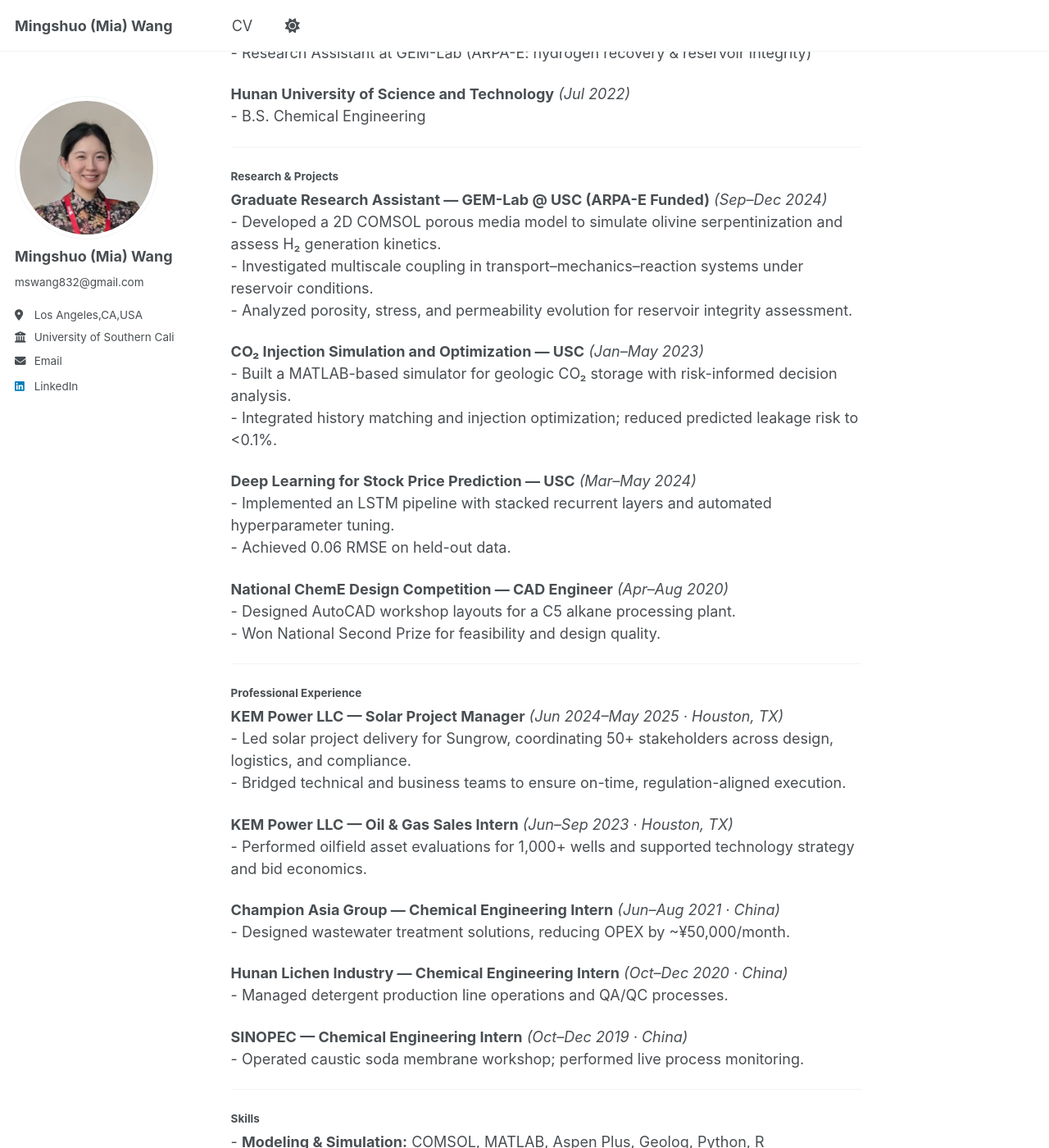
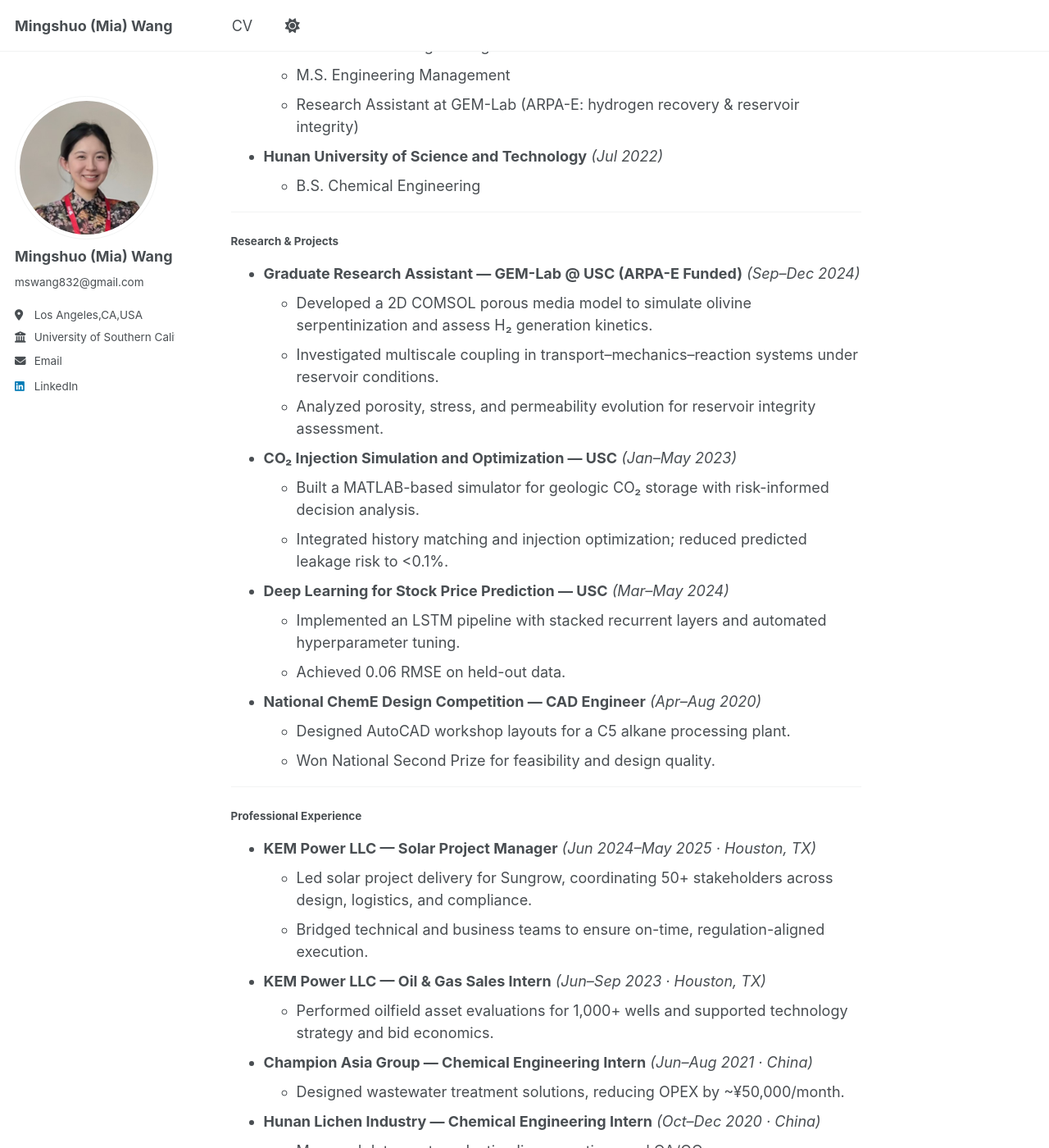
Before and after one commit to Miawang32/Miawang32.github.io, a Jekyll site: the page built from _pages/about.md, in a window 1280 px wide and 1400 px high, scrolled down 673 px. Shown: the whole window at 82% size. Built offline with Jekyll 4.4.1, drawn with Linux system fonts in a browser that asks for light colours; a script that is not in the unit is left out; some of the changed text lies outside the part shown.

Commit message:
Update about.md

```diff
--- a/_pages/about.md
+++ b/_pages/about.md
@@ -13,86 +13,73 @@ In parallel, I developed a [MATLAB-based simulation framework](https://github.co
 
 With a blend of technical, analytical, and management skills, I am passionate about applying multidisciplinary knowledge to real-world challenges in clean energy, carbon storage, and sustainable infrastructure.
 
-<h4>Education</h4>
+---
 
-<p><strong>University of Southern California</strong> <em>(May 2025)</em><br>
-- M.S. Petroleum Engineering<br>
-- M.S. Engineering Management<br>
-- Research Assistant at GEM-Lab (ARPA-E: hydrogen recovery & reservoir integrity)
-</p>
+#### Education
 
-<p><strong>Hunan University of Science and Technology</strong> <em>(Jul 2022)</em><br>
-- B.S. Chemical Engineering
-</p>
+- **University of Southern California** *(May 2025)*
+  - M.S. Petroleum Engineering
+  - M.S. Engineering Management
+  - Research Assistant at GEM-Lab (ARPA-E: hydrogen recovery & reservoir integrity)
+
+- **Hunan University of Science and Technology** *(Jul 2022)*
+  - B.S. Chemical Engineering
 
 ---
 
-<h4>Research & Projects</h4>
+#### Research & Projects
 
-<p><strong>Graduate Research Assistant — GEM-Lab @ USC (ARPA-E Funded)</strong> <em>(Sep–Dec 2024)</em><br>
-- Developed a 2D COMSOL porous media model to simulate olivine serpentinization and assess H₂ generation kinetics.<br>
-- Investigated multiscale coupling in transport–mechanics–reaction systems under reservoir conditions.<br>
-- Analyzed porosity, stress, and permeability evolution for reservoir integrity assessment.
-</p>
+- **Graduate Research Assistant — GEM-Lab @ USC (ARPA-E Funded)** *(Sep–Dec 2024)*
+  - Developed a 2D COMSOL porous media model to simulate olivine serpentinization and assess H₂ generation kinetics.
+  - Investigated multiscale coupling in transport–mechanics–reaction systems under reservoir conditions.
+  - Analyzed porosity, stress, and permeability evolution for reservoir integrity assessment.
 
-<p><strong>CO₂ Injection Simulation and Optimization — USC</strong> <em>(Jan–May 2023)</em><br>
-- Built a MATLAB-based simulator for geologic CO₂ storage with risk-informed decision analysis.<br>
-- Integrated history matching and injection optimization; reduced predicted leakage risk to &lt;0.1%.
-</p>
+- **CO₂ Injection Simulation and Optimization — USC** *(Jan–May 2023)*
+  - Built a MATLAB-based simulator for geologic CO₂ storage with risk-informed decision analysis.
+  - Integrated history matching and injection optimization; reduced predicted leakage risk to <0.1%.
 
-<p><strong>Deep Learning for Stock Price Prediction — USC</strong> <em>(Mar–May 2024)</em><br>
-- Implemented an LSTM pipeline with stacked recurrent layers and automated hyperparameter tuning.<br>
-- Achieved 0.06 RMSE on held-out data.
-</p>
+- **Deep Learning for Stock Price Prediction — USC** *(Mar–May 2024)*
+  - Implemented an LSTM pipeline with stacked recurrent layers and automated hyperparameter tuning.
+  - Achieved 0.06 RMSE on held-out data.
 
-<p><strong>National ChemE Design Competition — CAD Engineer</strong> <em>(Apr–Aug 2020)</em><br>
-- Designed AutoCAD workshop layouts for a C5 alkane processing plant.<br>
-- Won National Second Prize for feasibility and design quality.
-</p>
+- **National ChemE Design Competition — CAD Engineer** *(Apr–Aug 2020)*
+  - Designed AutoCAD workshop layouts for a C5 alkane processing plant.
+  - Won National Second Prize for feasibility and design quality.
 
 ---
 
-<h4>Professional Experience</h4>
+#### Professional Experience
 
-<p><strong>KEM Power LLC — Solar Project Manager</strong> <em>(Jun 2024–May 2025 · Houston, TX)</em><br>
-- Led solar project delivery for Sungrow, coordinating 50+ stakeholders across design, logistics, and compliance.<br>
-- Bridged technical and business teams to ensure on-time, regulation-aligned execution.
-</p>
+- **KEM Power LLC — Solar Project Manager** *(Jun 2024–May 2025 · Houston, TX)*
+  - Led solar project delivery for Sungrow, coordinating 50+ stakeholders across design, logistics, and compliance.
+  - Bridged technical and business teams to ensure on-time, regulation-aligned execution.
 
-<p><strong>KEM Power LLC — Oil & Gas Sales Intern</strong> <em>(Jun–Sep 2023 · Houston, TX)</em><br>
-- Performed oilfield asset evaluations for 1,000+ wells and supported technology strategy and bid economics.
-</p>
+- **KEM Power LLC — Oil & Gas Sales Intern** *(Jun–Sep 2023 · Houston, TX)*
+  - Performed oilfield asset evaluations for 1,000+ wells and supported technology strategy and bid economics.
 
-<p><strong>Champion Asia Group — Chemical Engineering Intern</strong> <em>(Jun–Aug 2021 · China)</em><br>
-- Designed wastewater treatment solutions, reducing OPEX by ~¥50,000/month.
-</p>
+- **Champion Asia Group — Chemical Engineering Intern** *(Jun–Aug 2021 · China)*
+  - Designed wastewater treatment solutions, reducing OPEX by ~¥50,000/month.
 
-<p><strong>Hunan Lichen Industry — Chemical Engineering Intern</strong> <em>(Oct–Dec 2020 · China)</em><br>
-- Managed detergent production line operations and QA/QC processes.
-</p>
+- **Hunan Lichen Industry — Chemical Engineering Intern** *(Oct–Dec 2020 · China)*
+  - Managed detergent production line operations and QA/QC processes.
 
-<p><strong>SINOPEC — Chemical Engineering Intern</strong> <em>(Oct–Dec 2019 · China)</em><br>
-- Operated caustic soda membrane workshop; performed live process monitoring.
-</p>
+- **SINOPEC — Chemical Engineering Intern** *(Oct–Dec 2019 · China)*
+  - Operated caustic soda membrane workshop; performed live process monitoring.
 
 ---
 
-<h4>Skills</h4>
+#### Skills
 
-<p>
-- <strong>Modeling & Simulation:</strong> COMSOL, MATLAB, Aspen Plus, Geolog, Python, R<br>
-- <strong>Engineering Tools:</strong> AutoCAD, QA/QC, Data Analysis, MS Office<br>
-- <strong>Soft Skills:</strong> Project management, technical writing, cross-functional collaboration<br>
-- <strong>Languages:</strong> English, Mandarin
-</p>
+- **Modeling & Simulation:** COMSOL, MATLAB, Aspen Plus, Geolog, Python, R
+- **Engineering Tools:** AutoCAD, QA/QC, Data Analysis, MS Office
+- **Soft Skills:** Project management, technical writing, cross-functional collaboration
+- **Languages:** English, Mandarin
 
 ---
 
-<h4>Interests</h4>
+#### Interests
 
-<p>
-- Clean energy and hydrogen technologies<br>
-- Carbon capture and storage (CCUS)<br>
-- Simulation-aided engineering design<br>
+- Clean energy and hydrogen technologies
+- Carbon capture and storage (CCUS)
+- Simulation-aided engineering design
 - Global energy transition and sustainability
-</p>
```
